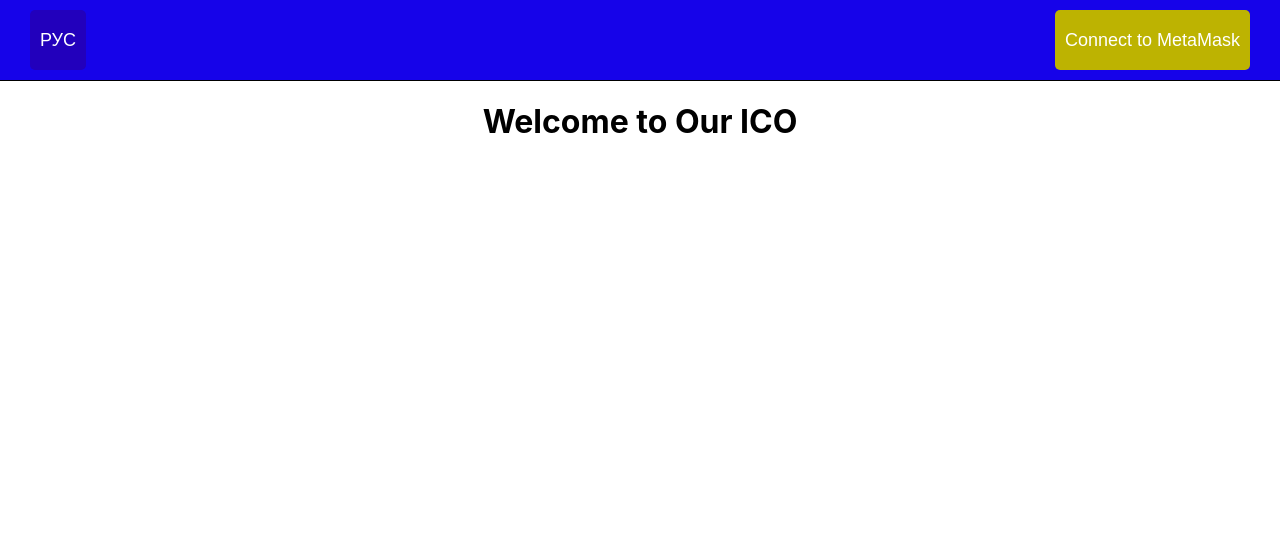
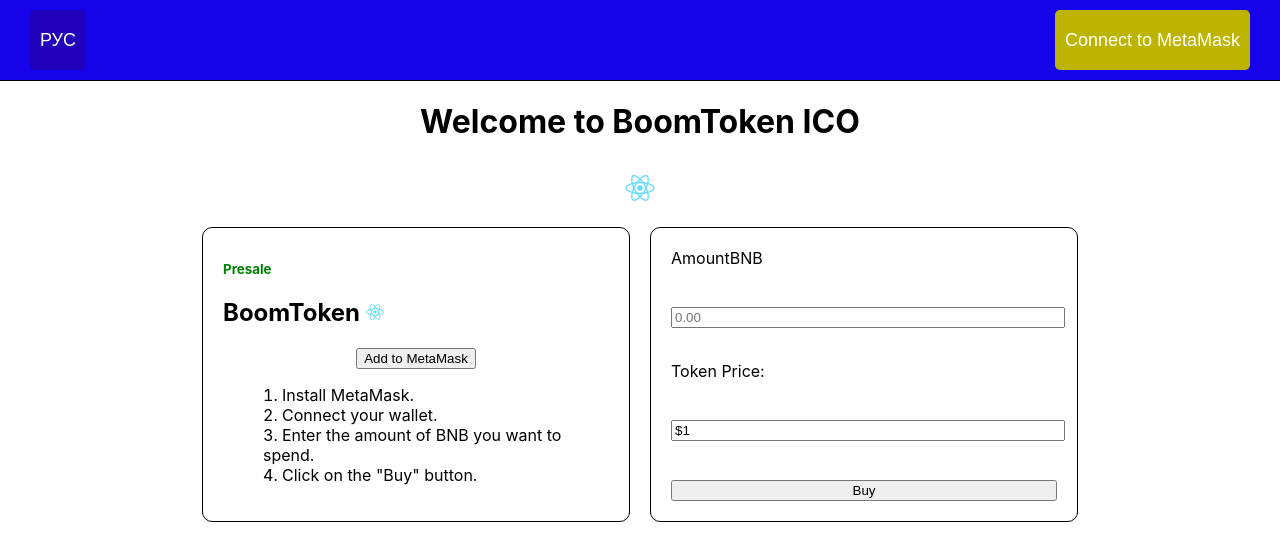
Before and after one commit to Endeavour-Innovations-Inc/Metacraft, a React (Create React App) app: page / in a window 1280 px wide. Shown: the top 560 px of the page. Built offline with nearby package versions, Linux system fonts and the light colour scheme.

Commit message:
Some changes to UI

```diff
--- a/src/App.css
+++ b/src/App.css
@@ -5,6 +5,16 @@
 .App-logo {
   height: 40vmin;
   pointer-events: none;
+}
+
+.token-icon {
+  width: 50px; /* change as needed */
+  height: 50px; /* change as needed */
+}
+
+.token-icon-small {
+  width: 30px; /* change as needed */
+  height: 30px; /* change as needed */
 }
 
 @media (prefers-reduced-motion: no-preference) {
@@ -72,3 +82,126 @@
     transform: rotate(360deg);
   }
 }
+
+.green-text {
+  color: green;
+}
+
+.rounded-rect {
+  border: 1px solid #000;
+  border-radius: 5px;
+  padding: 20px;
+  margin: 10px;
+}
+
+.presale-container h2 {
+  display: flex;
+  align-items: left;
+}
+
+.presale-container h3 {
+  font-size: smaller;
+}
+
+.buy-instructions {
+  list-style-position: inside;
+}
+
+.presale-boomtoken {
+  text-align: left;
+}
+
+.presale-container {
+  width: 45%; /* Adjust the value as per your need */
+  margin-left: 0;
+}
+
+.presale-container h3, .presale-container h2 {
+  margin-left: 0;
+  text-align: left;
+}
+
+.rounded-rect {
+  border: 1px solid #000;
+  border-radius: 5px;
+  padding: 20px;
+  margin: 10px;
+}
+
+.presale-container h2 {
+  display: flex;
+  align-items: center;
+}
+
+.presale-container h3 {
+  font-size: smaller;
+}
+
+.buy-instructions {
+  list-style-position: inside;
+  text-align: left;
+}
+
+.token-price-container {
+  text-align: right;
+  align-items: left;
+}
+
+.info-container {
+  display: flex;
+  justify-content: space-between;
+  width: 70%;
+  margin: 0 auto;
+}
+
+.presale-container,
+.purchase-container {
+  flex: 1;
+  padding: 20px;
+  box-sizing: border-box;
+  border: 1px solid #000;
+  border-radius: 10px;
+  height: auto;
+}
+
+.presale-container {
+  margin-right: 10px;
+  width: 60%;
+}
+
+.purchase-container {
+  margin-left: 10px;
+  width: 40%;
+  display: flex;
+  flex-direction: column;
+  justify-content: space-between;
+}
+
+.input-label {
+  align-self: flex-start;
+}
+
+.amount-input,
+.token-price,
+.buy-button {
+  width: 100%;
+  margin-top: 5px;
+}
+
+.buy-button {
+  text-align: center;
+}
+
+/* When the screen is 600px wide or less, stack the containers vertically */
+@media (max-width: 600px) {
+  .info-container {
+    flex-direction: column; /* Stacks the containers vertically */
+  }
+
+  .presale-container,
+  .purchase-container {
+    flex: none; /* Lets the containers take up as much space as they need */
+    width: 100%; /* Makes the containers as wide as the parent */
+    margin: 10px 0; /* Gives each container a little space on the top and bottom */
+  }
+}
--- a/src/App.js
+++ b/src/App.js
@@ -1,6 +1,7 @@
 import React, { useState, useEffect } from 'react';
 import Web3 from 'web3';
 import './App.css';
+import logo from './logo.svg'; // Assuming the logo file is at the same level
 
 function App() {
   const [account, setAccount] = useState('');
@@ -57,7 +58,30 @@
         )}
       </div>
       <div className="main">
-        <h1>Welcome to Our ICO</h1>
+        <h1>Welcome to BoomToken ICO</h1>
+        <img src={logo} alt="Token Icon" className="token-icon" />
+        <div className="info-container">
+          <div className="presale-container rounded-rect">
+            <div className="presale-boomtoken">
+              <h3 className="green-text">Presale</h3>
+              <h2>BoomToken <img src={logo} alt="Token Icon Small" className="token-icon-small" /></h2>
+            </div>
+            <button className="metamask-button">Add to MetaMask</button>
+            <ol className="buy-instructions">
+              <li>Install MetaMask.</li>
+              <li>Connect your wallet.</li>
+              <li>Enter the amount of BNB you want to spend.</li>
+              <li>Click on the "Buy" button.</li>
+            </ol>
+          </div>
+          <div className="purchase-container rounded-rect">
+            <label for="amount" className="input-label">AmountBNB</label>
+            <input id="amount" type="text" placeholder="0.00" className="amount-input" />
+            <label for="price" className="input-label">Token Price:</label>
+            <input id="price" type="text" value="$1" readOnly className="token-price" />
+            <button className="buy-button">Buy</button>
+          </div>
+        </div>
       </div>
     </div>
   );
```
